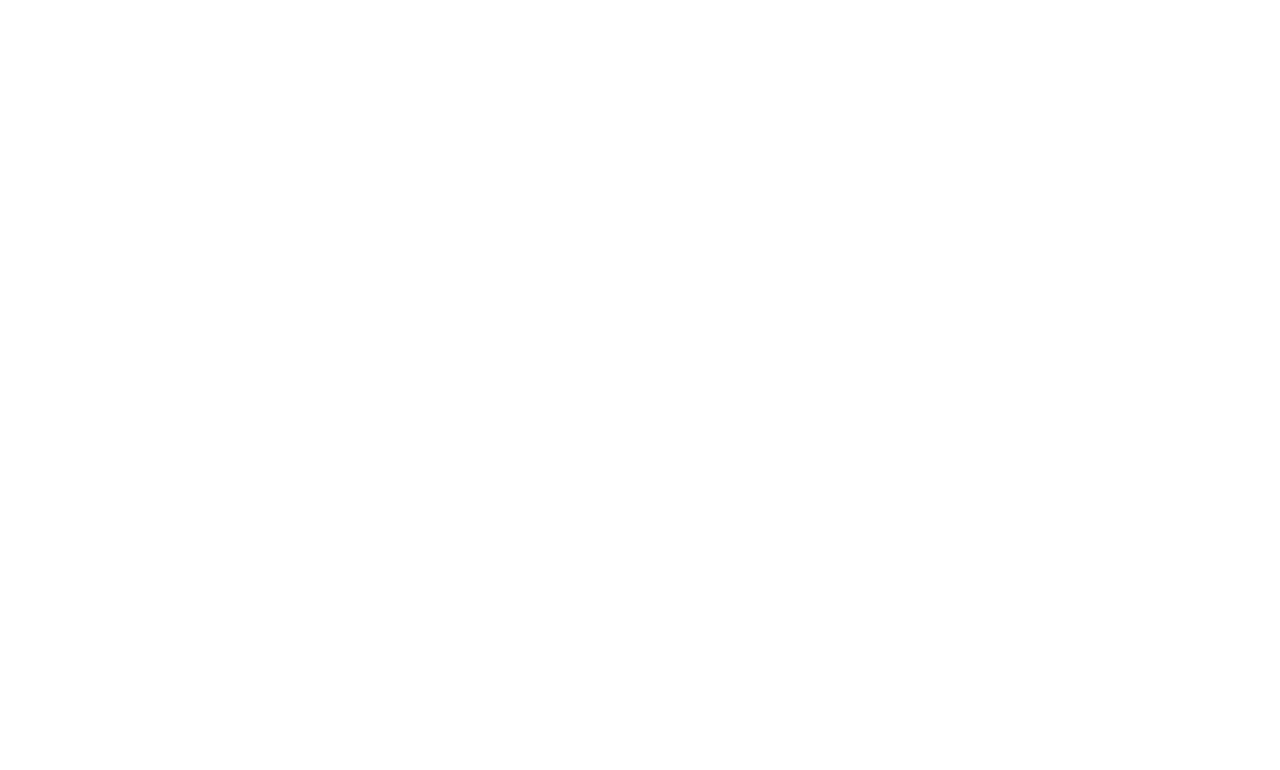
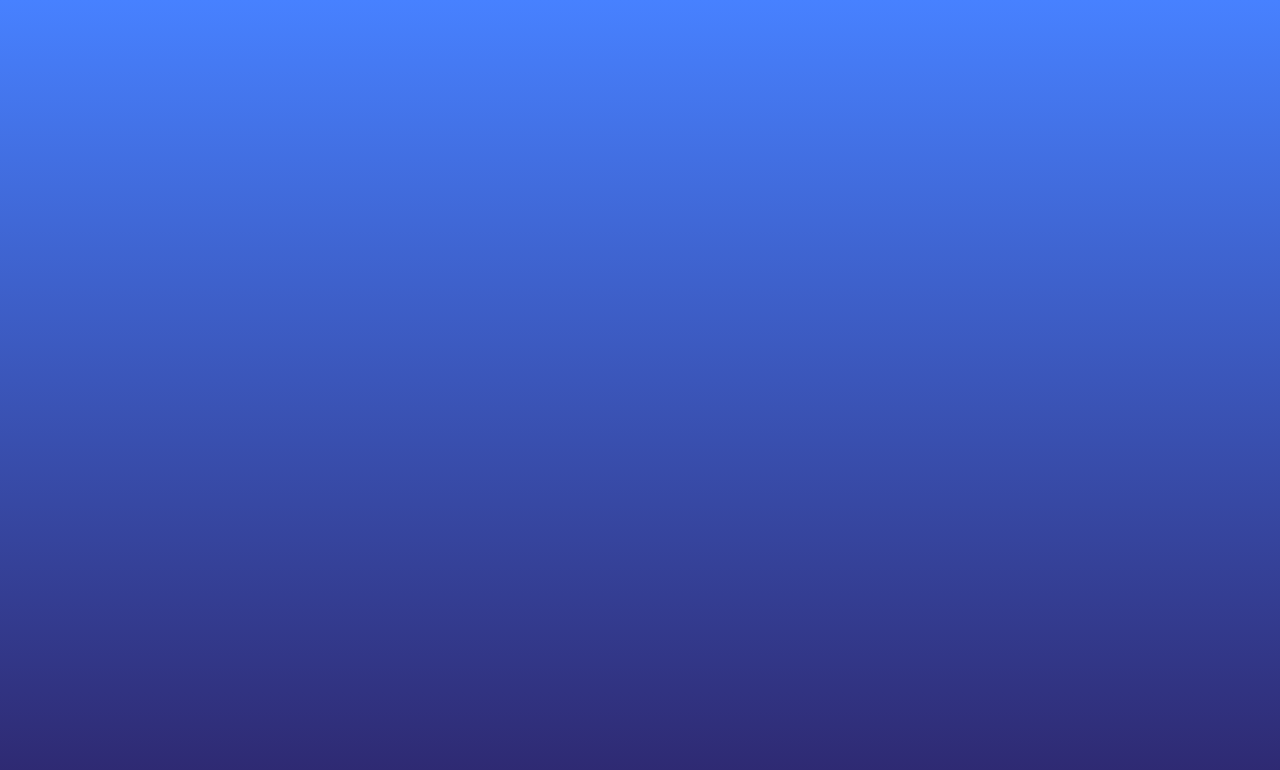
Before and after one commit to kurnisurni/Chat_App, a plain HTML site: page src/main/resources/static/Index.html in a window 1280 px wide. Drawn offline with Linux system fonts and the light colour scheme.

Commit message:
Added some more css

```diff
--- a/src/main/resources/static/css/style.css
+++ b/src/main/resources/static/css/style.css
@@ -2,11 +2,13 @@
   box-sizing: border-box;
 }
 
+body, html {
+  height: 100%;
+}
+
 body {
   margin: 0;
-  background-image: linear-gradient(rgb(71, 129,255), rgba(18, 2, 156, 0.767));
-  background-size: cover;
-  background-position: center;
+  background-image: linear-gradient(rgb(71, 129,255), rgba(10, 2, 85, 0.856));
 }
 
 
@@ -18,6 +20,7 @@ body {
 /*MESSAGES*/
 /*-------------------------------------------*/
 .messages {
+  background-color: rgb(1, 175, 175);         /*This one will not be here later. This is just to see what is what*/
   display: flex;
   flex-direction: column;
 }
@@ -86,7 +89,7 @@ body {
 }
 
 .signUp {
-  padding: 10px;
+  padding: 30px;
   font-size: 20px;
   color: #eee;
 }
```
